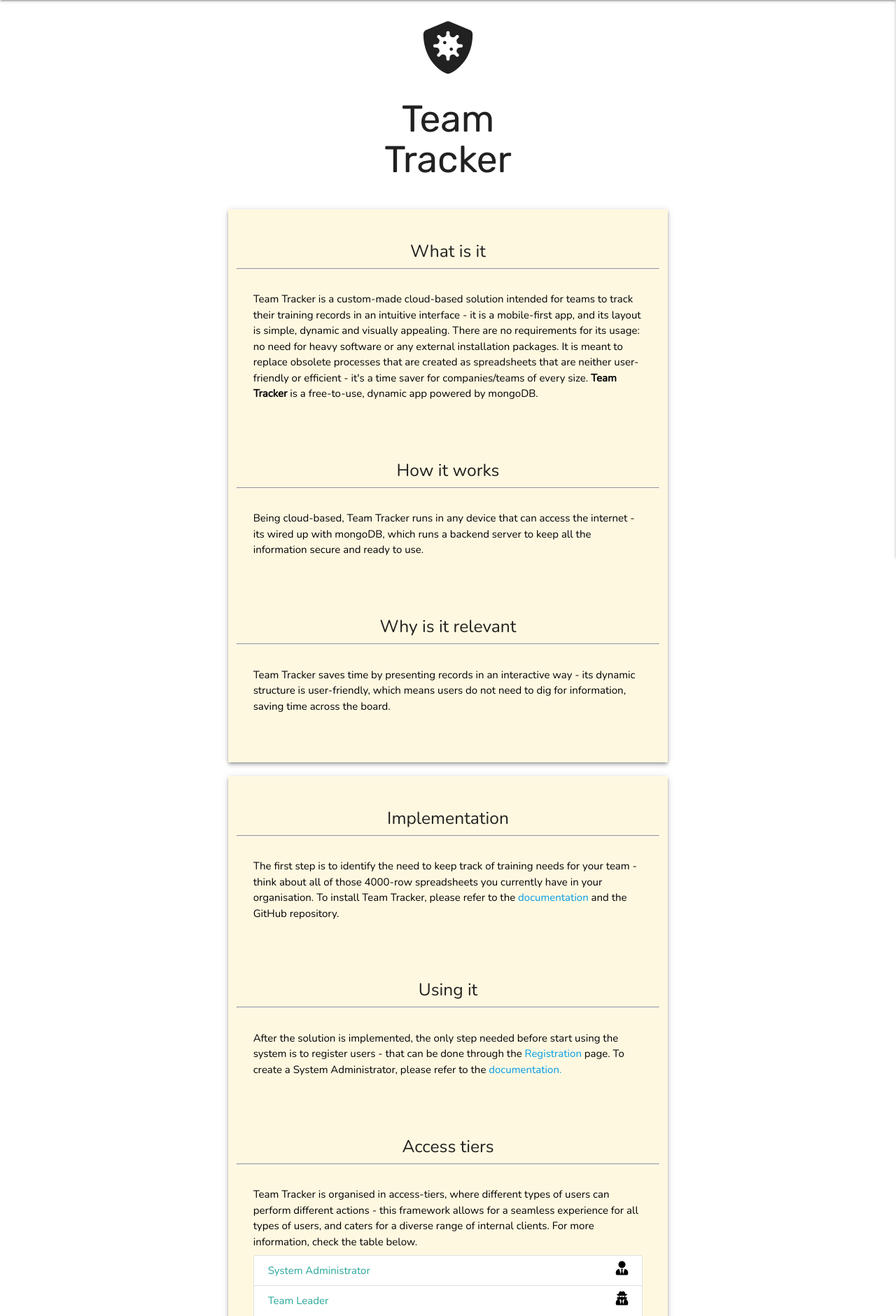
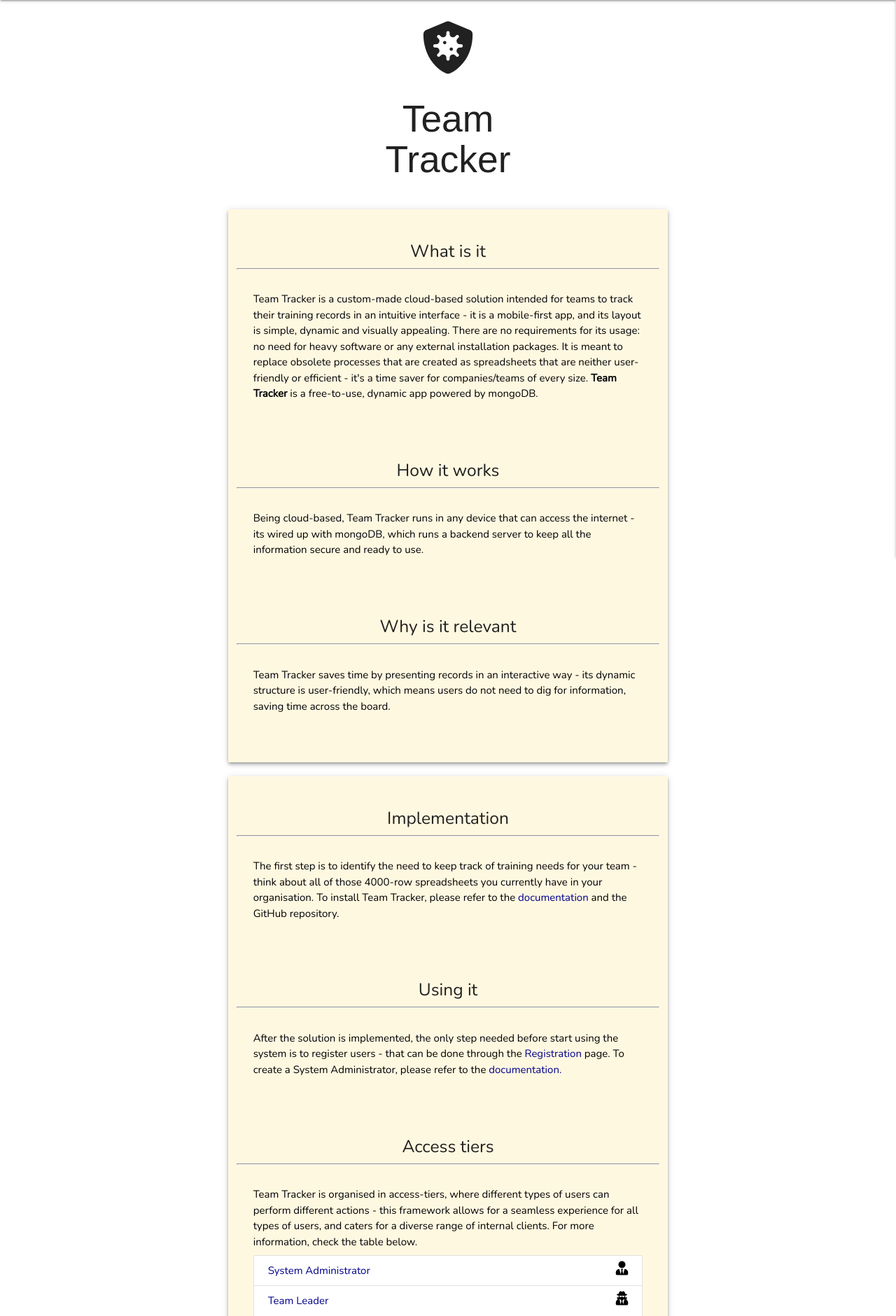
Before and after one commit to vinnieOrdobas/Code-Institute-MS3-team-tracker, a Flask app: page / in a window 1280 px wide. Shown: the part 64-1944 px from the top of the page at 70% size. Run offline with Flask 2, Linux system fonts and the light colour scheme; some libraries are stand-ins or nearby versions.

Commit message:
style.css updated, base.html headtags and links updated, README.md updated

```diff
--- a/static/css/style.css
+++ b/static/css/style.css
@@ -1,5 +1,9 @@
 body {
     font-family: 'Nunito', sans-serif;
+}
+
+a {
+    color: darkblue;
 }
 
 /*------------------------------------------------------- Pages */
@@ -14,10 +18,18 @@ body {
 .card-home {
     box-shadow: 0 0 0 0;
 }
+
+.card-home .collection a {
+    color: darkblue;
+}
 /* Teams page */
 
 .team-card {
     margin-bottom: 50px;
+}
+
+.team-card .collection a {
+    color: darkblue;
 }
 
 .icon-footer {
--- a/static/js/script.js
+++ b/static/js/script.js
@@ -9,7 +9,6 @@ $(document).ready(function(){
     $('.tabs').tabs();
     var elems = document.querySelectorAll('.modal');
     var instances = M.Modal.init(elems);
-    $('.scrollspy').scrollSpy()
     $('select').formSelect();
     $('.datepicker').datepicker({
       format: "dd mmmm, yyyy",
--- a/templates/base.html
+++ b/templates/base.html
@@ -7,7 +7,7 @@
         integrity="sha512-iBBXm8fW90+nuLcSKlbmrPcLa0OT92xO1BIsZ+ywDWZCvqsWgccV3gFoRBv0z+8dLJgyAHIhR35VZc2oM/gI1w==" crossorigin="anonymous" type="text/css" />
     <link rel="stylesheet" href="https://cdnjs.cloudflare.com/ajax/libs/materialize/1.0.0/css/materialize.min.css" type="text/css">
     <link rel="preconnect" href="https://fonts.gstatic.com">
-    <link href="https://fonts.googleapis.com/css2?family=Nunito:wght@300;400&family=Rubik&display=swap" rel="stylesheet">
+    <link href="https://fonts.googleapis.com/css2?family=Nunito:wght@300;400&display=swap" rel="stylesheet">
     <link rel="stylesheet" href="{{ url_for('static', filename='css/style.css') }}" type="text/css">
     {% block styles %}
     {% endblock %}
--- a/templates/home.html
+++ b/templates/home.html
@@ -73,7 +73,7 @@
                               <p>Team Tracker is organised in access-tiers, where different types of users can perform different actions
                                 - this framework allows for a seamless experience for all types of users, and caters for a diverse range of internal clients.
                                 For more information, check the table below.</p>
-                                <div class="collection">
+                                <div class="collection coll-links">
                                     <a href="#sys_modal" class="collection-item modal-trigger">System Administrator<i class="fas fa-user-tie fa-lg black-text secondary-content"></i></a>
                                     <a href="#tl_modal" class="collection-item modal-trigger">Team Leader<i class="fas fa-user-secret fa-lg black-text secondary-content"></i></a>
                                     <a href="#instructor_modal" class="collection-item modal-trigger">Instructor<i class="fas fa-chalkboard-teacher fa-lg black-text secondary-content"></i></a>
```
Also changed, not shown: README.md.
